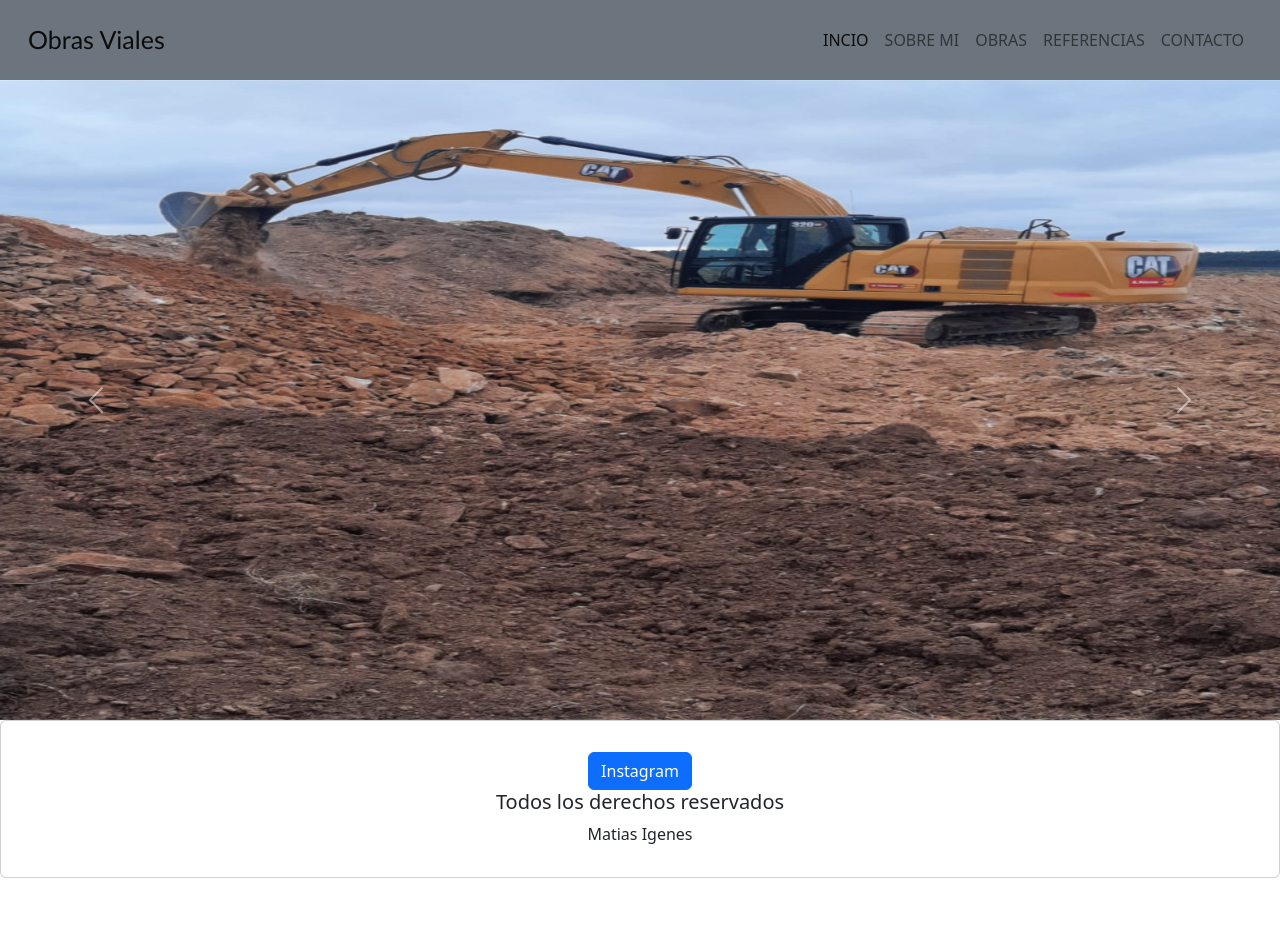
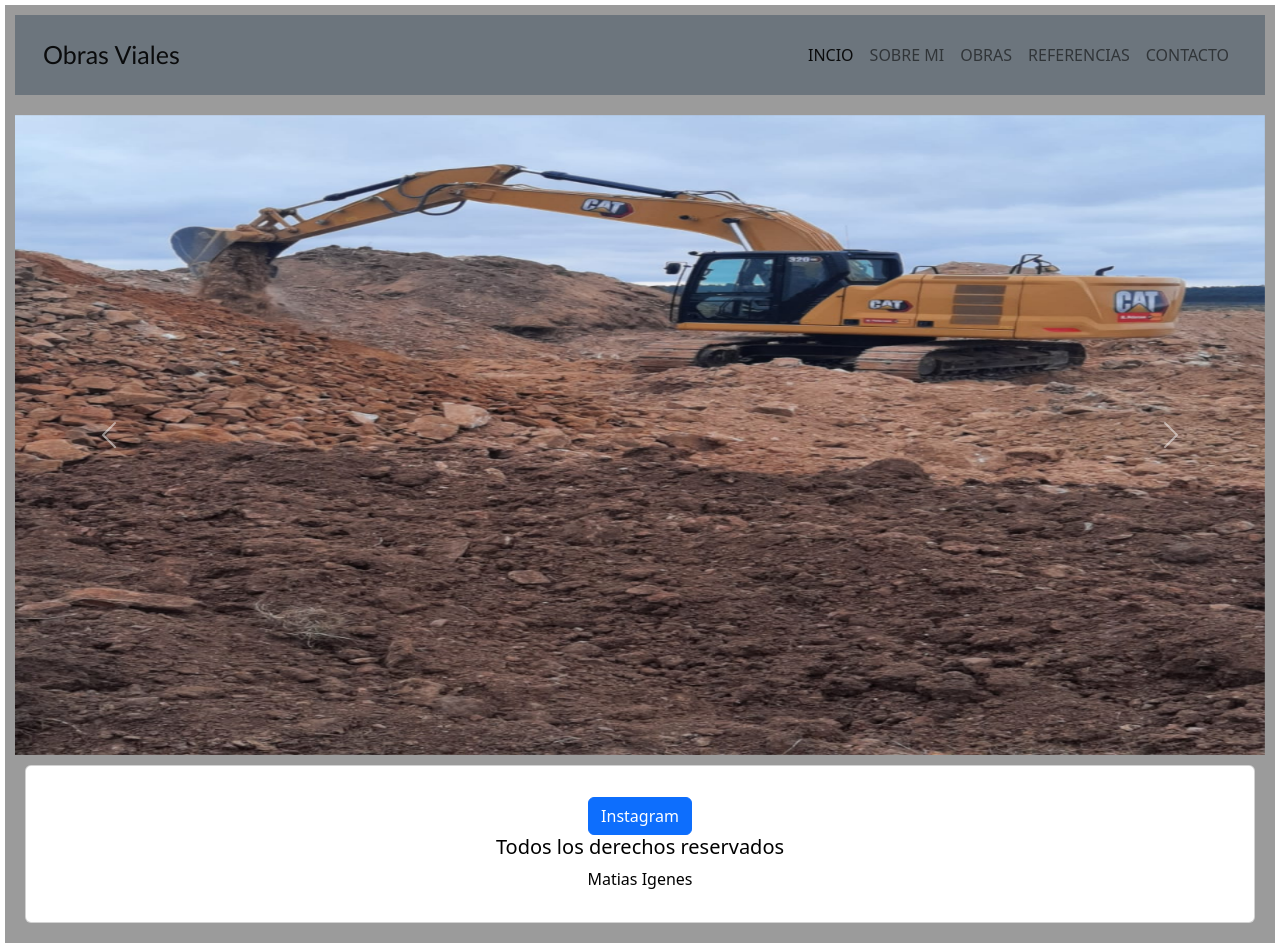
Before and after one commit to igenesmatias/desafio-09-matias-igenes, a plain HTML site: page index.html in a window 1280 px wide. Before the commit the page ends 878 px from the top, so only its background shows below. Drawn offline with nearby package versions, Linux system fonts and the light colour scheme.

Commit message:
fifth commit

```diff
--- a/css/main.css
+++ b/css/main.css
@@ -57,3 +57,40 @@ img {
     display: flex !important;
     justify-content: center !important;
 }
+
+.contenedor {
+    background-color: #9b9b9b;
+    display: grid;
+    grid-template-areas: "header header header"
+    "nav nav nav"
+    "main main main"
+    "footer footer footer";
+  }
+
+  .contenedor div {
+    color: #000000;
+
+  }
+  /* fondo del body */
+  body {
+    margin: 5px;
+  }
+  .item-1 {
+    grid-area: header;
+  }
+
+  .item-2 {
+    grid-area: nav;
+    padding: 10px;
+
+  }
+
+  .item-3 {
+    grid-area: main;
+    padding: 10px;
+  }
+
+  .item-4 {
+    grid-area: footer;
+    padding: 10px;
+  }
--- a/index.html
+++ b/index.html
@@ -20,9 +20,13 @@
 </head>
 
 <body>
-    <!--Header-->
+  <div class="contenedor">
+    <div class="item-1">
+  <!--Header-->
     <header>
-    <nav class="navbar navbar-expand-lg text-bg-secondary p-3">
+      <div class="item-2">
+        <!-- Navegador -->
+      <nav class="navbar navbar-expand-lg text-bg-secondary p-3">
         <div class="container-fluid">
           <a class="navbar-brand" href="index.html">Obras Viales</a>
           <button class="navbar-toggler" type="button" data-bs-toggle="collapse" data-bs-target="#navbarNavAltMarkup" aria-controls="navbarNavAltMarkup" aria-expanded="false" aria-label="Toggle navigation">
@@ -42,6 +46,7 @@
       </header>
 
     <!-- main-->
+    <div class="item-3">
     <main>
       <div id="carouselExampleInterval" class="carousel slide" data-bs-ride="carousel">
         <div class="carousel-inner">
@@ -67,6 +72,7 @@
     </main>
 
     <!--footer -->
+    <div class="item-4">
     <footer>
         <div class="card text-center">
 
@@ -80,6 +86,7 @@
           </div>
 
 
+
     </footer>
 
 
```
Also changed, not shown: pages/contacto.html (+8 -2 lines), pages/obras.html (+8 -2 lines), pages/referencias.html (+8 -2 lines), pages/sobre-mi.html (+8 -2 lines), 1 other file.
